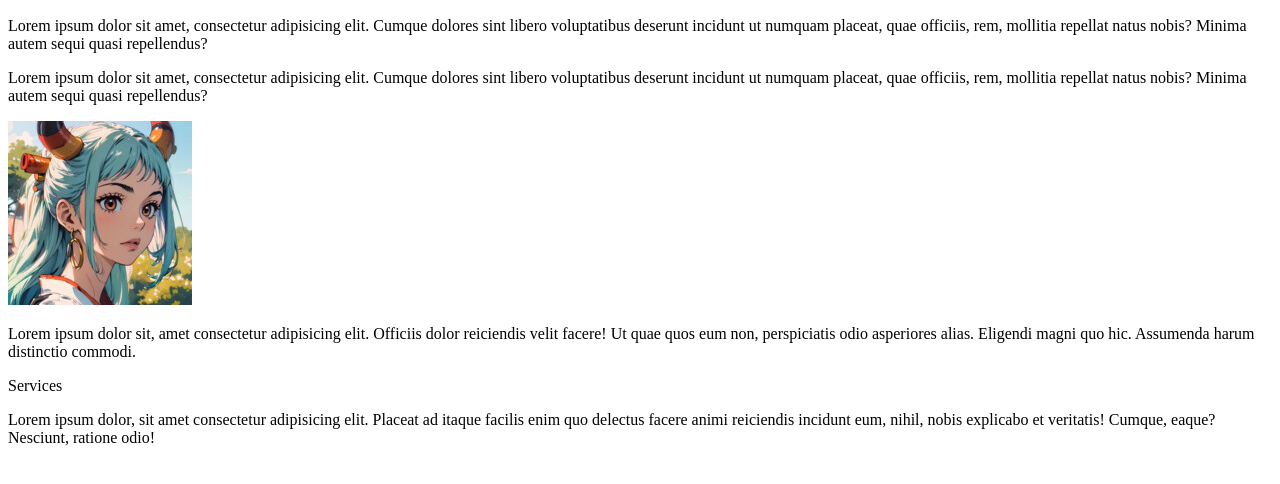
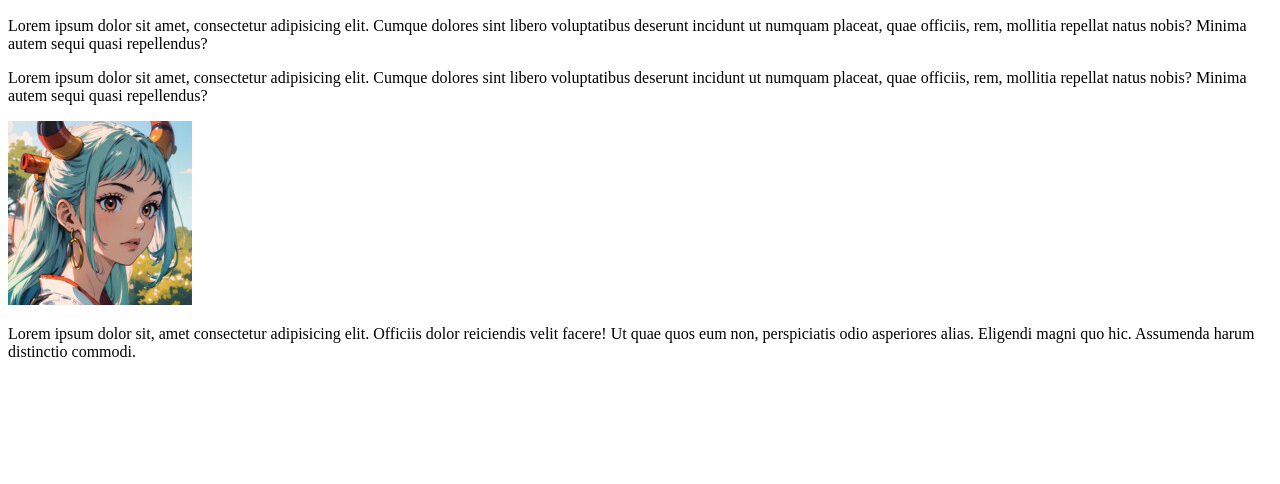
Before and after one commit to Joel-Blanco/git-test, a plain HTML site: page index.html in a window 1280 px wide. Shown: the part 110-594 px from the top of the page. Drawn offline with Linux system fonts and the light colour scheme.

Commit message:
Revert "feat: added services section"
This reverts commit f0f46ab1e6213f718431140ced7d197e5daf484b.

```diff
--- a/index.html
+++ b/index.html
@@ -25,10 +25,6 @@
             commodi.
         </p>
     </section>
-    <section>Services</section>
-    <p>Lorem ipsum dolor, sit amet consectetur adipisicing elit. Placeat ad itaque facilis enim quo delectus facere
-        animi reiciendis incidunt eum, nihil, nobis explicabo et veritatis! Cumque, eaque? Nesciunt, ratione odio!
-    </p>
 
 </body>
 
```
